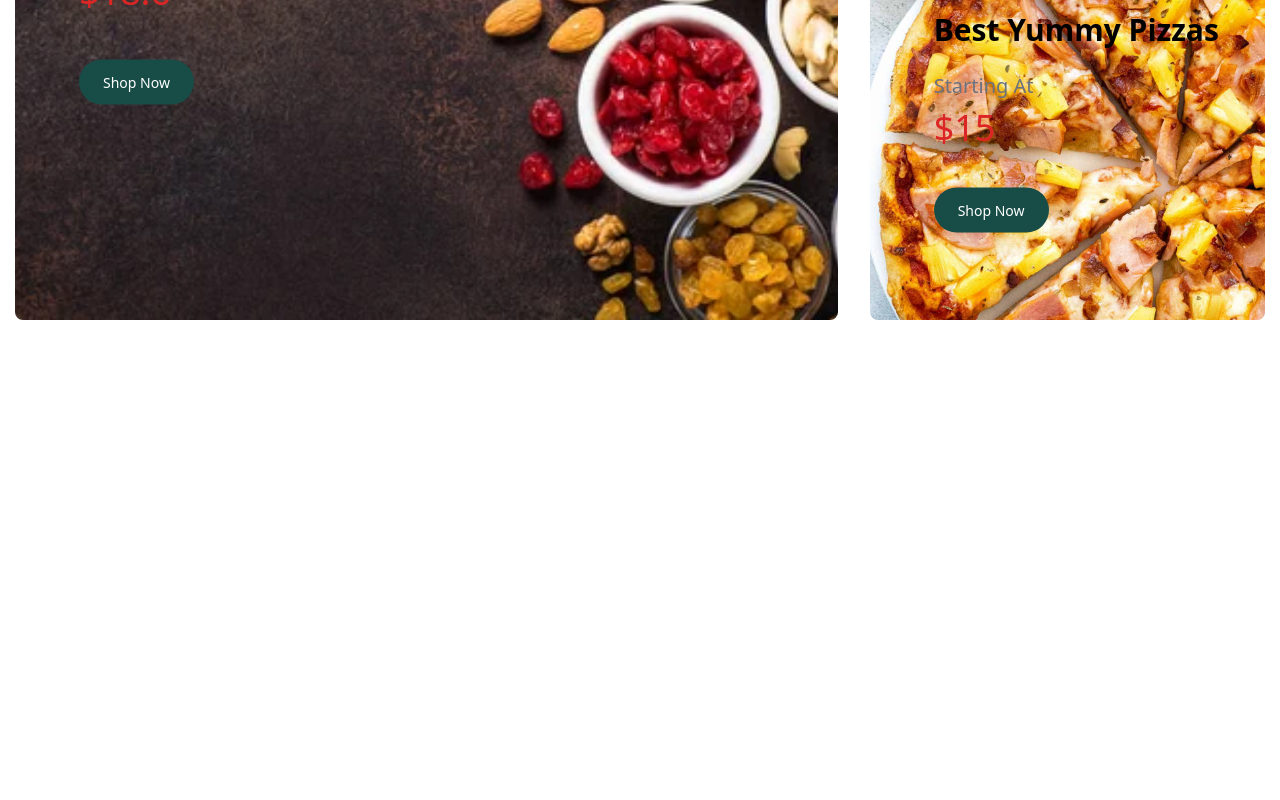
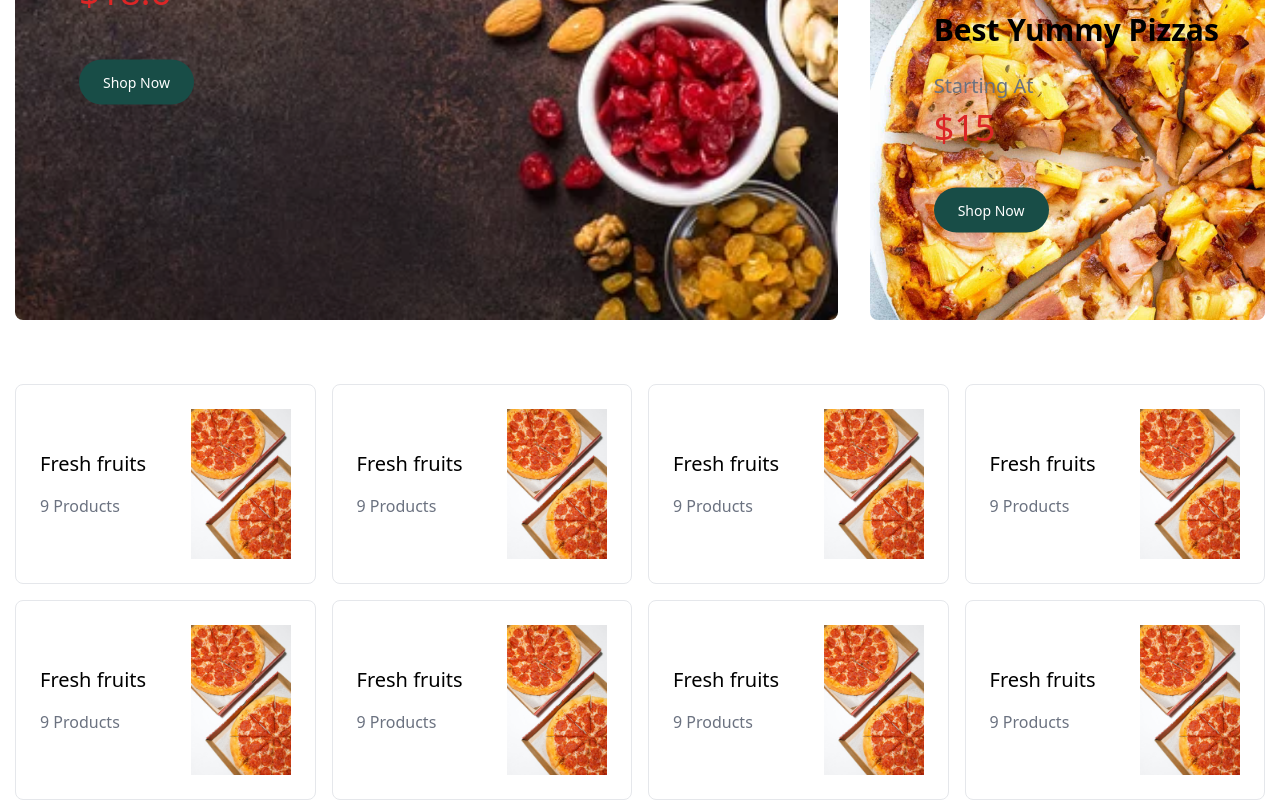
Before and after one commit to shubhamdhaundiyal123/FoodEcommerce, a React (Vite) app: page / in a window 1280 px wide. Shown: the part 617-1417 px from the top of the page. Before the commit the page ends 937 px from the top, so only its background shows below. Built offline with nearby package versions, Linux system fonts and the light colour scheme.

Commit message:
Category Section Added successfully

```diff
--- a/src/App.tsx
+++ b/src/App.tsx
@@ -1,12 +1,15 @@
 import Navbar from './components/Navbar'
 import Hero from './components/Hero'
+import Category from './components/Category'
 
 const App = () => {
   return (
     <main>
       <Navbar />
       <Hero />
+      <Category />
     </main>
+
   )
 }
 
--- /dev/null
+++ b/src/components/Category.tsx
@@ -0,0 +1,63 @@
+import CategoryCard from "./CategoryCard"
+
+const data=[
+    {
+        id:0,
+        name:"Fresh fruits",
+        count:"9 Products",
+        img:"pizzaLeft.jpg",
+    },
+    {
+        id:1,
+        name:"Fresh fruits",
+        count:"9 Products",
+        img:"pizzaLeft.jpg",
+    },
+    {
+        id:2,
+        name:"Fresh fruits",
+        count:"9 Products",
+        img:"pizzaLeft.jpg",
+    },
+    {
+        id:3,
+        name:"Fresh fruits",
+        count:"9 Products",
+        img:"pizzaLeft.jpg",
+    },
+    {
+        id:4,
+        name:"Fresh fruits",
+        count:"9 Products",
+        img:"pizzaLeft.jpg",
+    },
+    {
+        id:5,
+        name:"Fresh fruits",
+        count:"9 Products",
+        img:"pizzaLeft.jpg",
+    },
+    {
+        id:6,
+        name:"Fresh fruits",
+        count:"9 Products",
+        img:"pizzaLeft.jpg",
+    },
+    {
+        id:7,
+        name:"Fresh fruits",
+        count:"9 Products",
+        img:"pizzaLeft.jpg",
+    },
+]
+const Category = () => {
+  return (
+    <div className="container pt-16" >
+      <div className="grid sm:grid-cols-2 md:grid-cols-3 lg:grid-cols-4 gap-4">
+        {data.map(el=><CategoryCard key={el.id} img={el.img} name={el.name} count={el.count}/>)}
+      </div>
+    </div>
+  )
+}
+
+export default Category
--- /dev/null
+++ b/src/components/CategoryCard.tsx
@@ -0,0 +1,22 @@
+interface propsType{
+    img:string;
+    name:string;
+    count:string;
+}
+const CategoryCard:React.FC<propsType> = ({img,name,count}) => {
+  return (
+    <div className="border border-gray-200 hover:border-gray-400 hover:scale-105 transition-transform rounded-lg">
+      <div className="flex justify-between items-center p-6">
+        <div className="space-y-4">
+            <h3 className="font-medium text-xl">
+                {name}
+            </h3>
+            <p className="text-gray-500">{count}</p>
+        </div>
+        <img  className="w-[100px]" src={img} alt={name} />
+      </div>
+    </div>
+  )
+}
+
+export default CategoryCard
```
